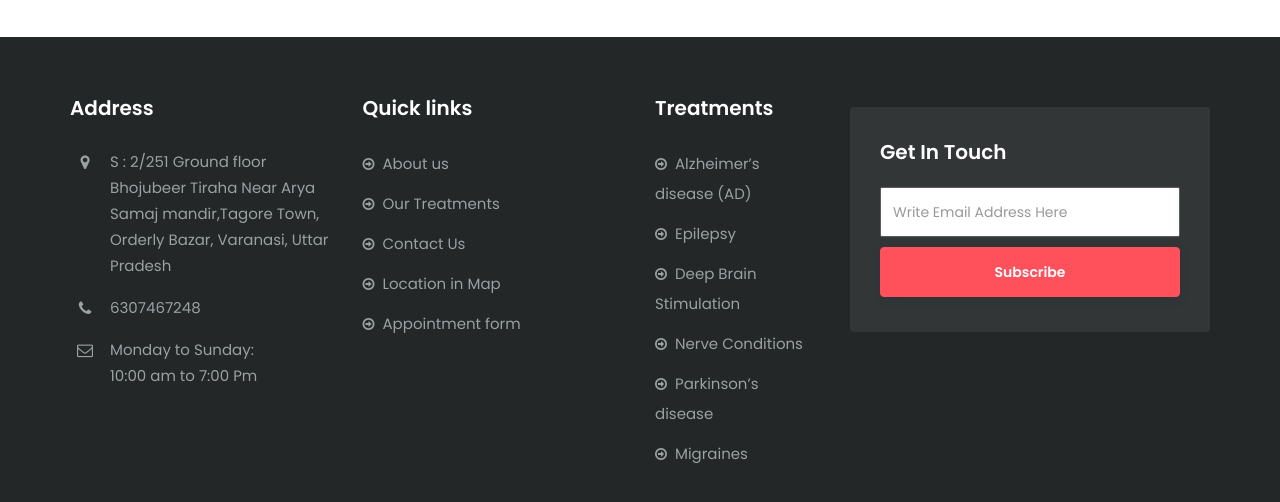
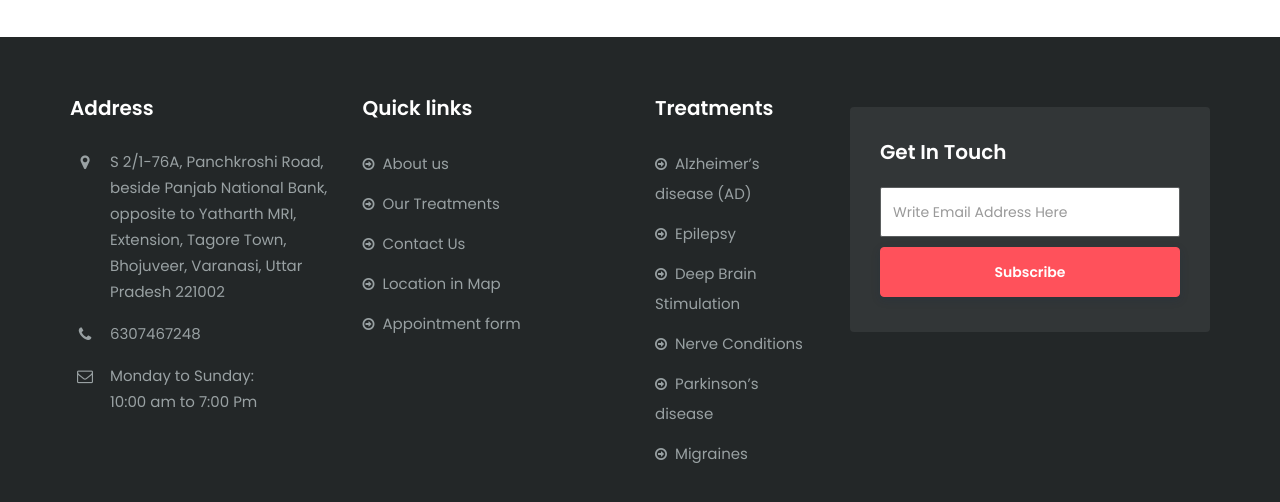
Before and after one commit to deepdik/anandneurology_static, a plain HTML site: page index.html in a window 1280 px wide. Shown: the part 4027-4529 px from the top of the page. Drawn offline with Linux system fonts and the light colour scheme.

Commit message:
Update index.html

```diff
--- a/index.html
+++ b/index.html
@@ -613,7 +613,7 @@
                     <div class="widget-footer">
                         <h2 class="widget-title">Address</h2>
                         <ul class="listnone contact">
-                            <li><i class="fa fa-map-marker"></i>S : 2/251 Ground floor Bhojubeer Tiraha Near Arya Samaj mandir,Tagore Town, Orderly Bazar, Varanasi, Uttar Pradesh
+                            <li><i class="fa fa-map-marker"></i>S 2/1-76A, Panchkroshi Road, beside Panjab National Bank, opposite to Yatharth MRI, Extension, Tagore Town, Bhojuveer, Varanasi, Uttar Pradesh 221002
                             <li><i class="fa fa-phone"></i>6307467248</li>
 
                             <li><i class="fa fa-envelope-o"></i> Monday to Sunday:
```
